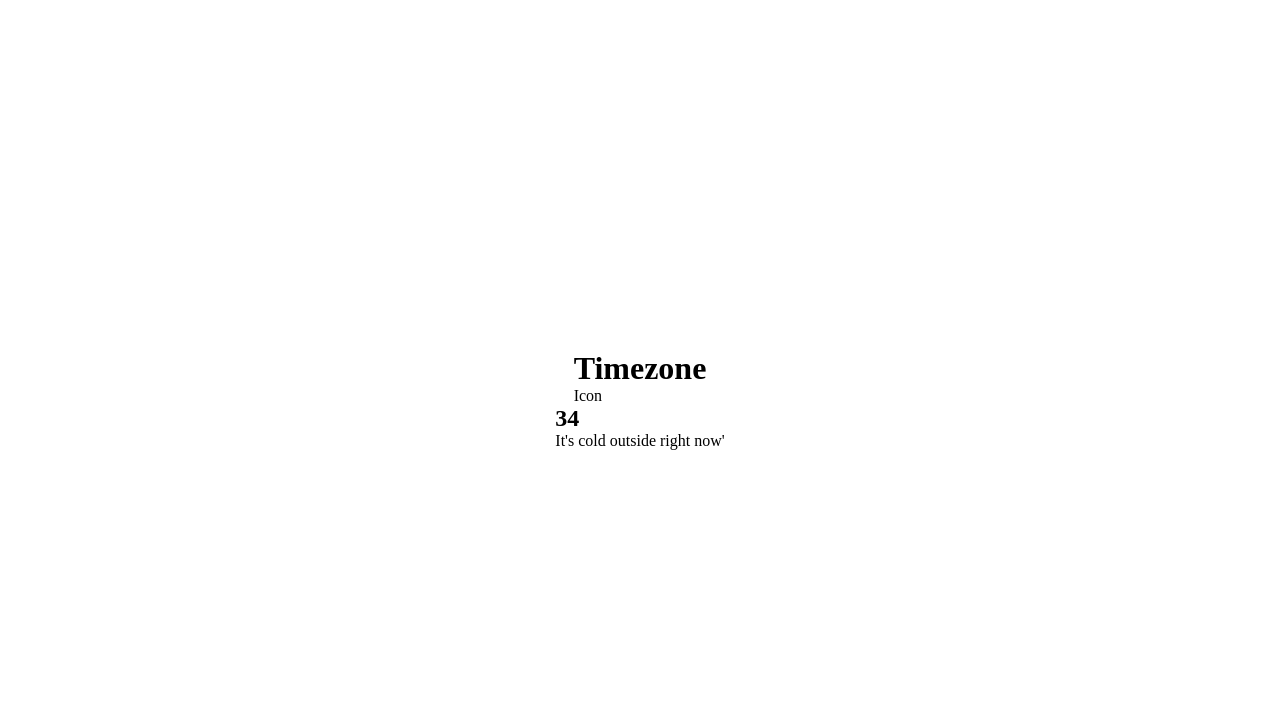
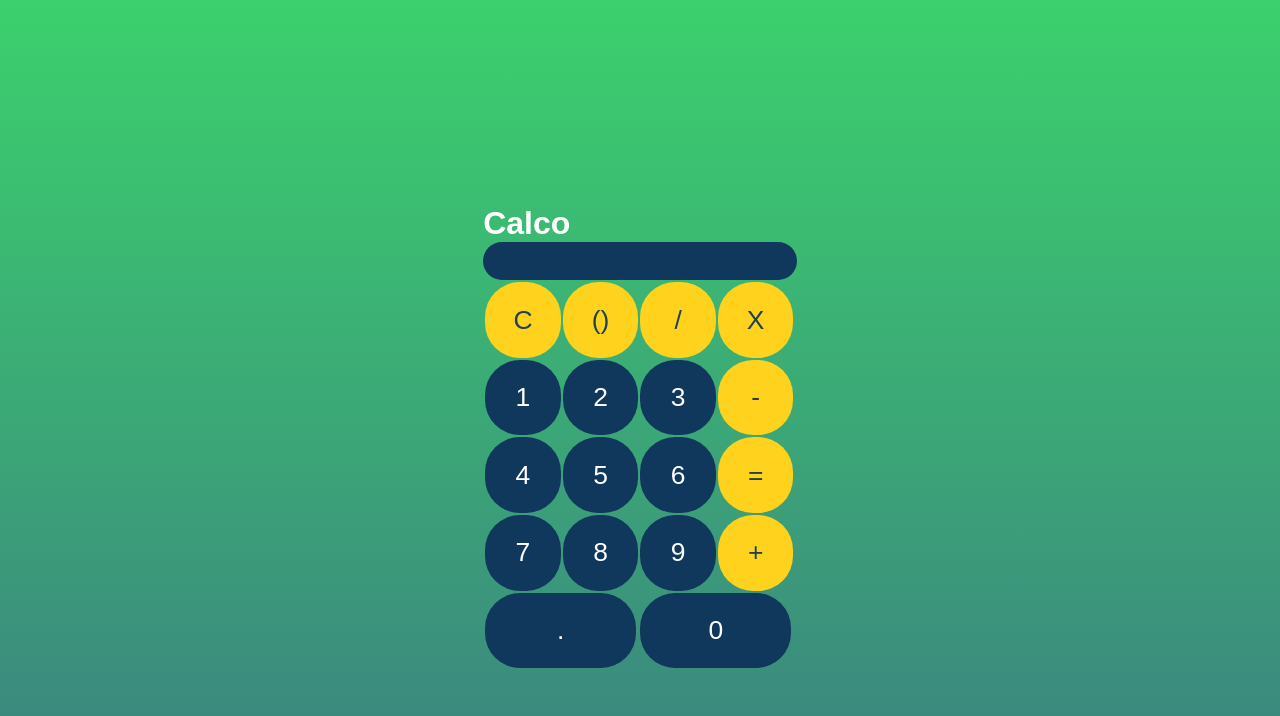
Before and after one commit to Aleksit0/Calco, a plain HTML site: page index.html in a window 1280 px wide. Drawn offline with Linux system fonts and the light colour scheme.

Commit message:
On branch master

```diff
--- a/index.html
+++ b/index.html
@@ -4,19 +4,49 @@
         <meta charset="UTF-8">
         <meta name="viewport" content="width=device-width, initial-scale=1.0">
         <link rel = 'stylesheet' href = 'style.css'>
-    <title>Weathery | Your new weather app</title>
+        <title>Calco</title>
     </head>
     <body>
+        <div class = 'main'>
 
-    <div class="location">
-        <h1 class = 'location-timezone'>Timezone</h1>
-        <p>Icon</p>
+            <h1 class = 'calco'>Calco</h1>
+
+            <form name = 'form'>
+                <input class = 'textview' name = 'textview'>
+            </form>
+
+            <table>
+                <tr>
+                    <td><input style = 'background: #ffd31d; color: #204051;'  class = 'button' type = 'button' onclick = 'clean()' value = 'C'></td>
+                    <td><input style = 'background: #ffd31d; color: #204051;'  class = 'button' type = 'button' onclick = 'insert("()")' value = '()'></td>
+                    <td><input style = 'background: #ffd31d; color: #204051;'  class = 'button' type = 'button' onclick = 'insert("/")' value = '/'></td>
+                    <td><input style = 'background: #ffd31d; color: #204051;'  class = 'button' type = 'button' onclick = 'insert("*")' value = 'X'></td>
+                </tr>
+                <tr>
+                    <td><input class = 'button' type = 'button' onclick = 'insert(1)' value = '1'></td>
+                    <td><input class = 'button' type = 'button' onclick = 'insert(2)' value = '2'></td>
+                    <td><input class = 'button' type = 'button' onclick = 'insert(3)' value = '3'></td>
+                    <td><input style = 'background: #ffd31d; color: #204051;'  class = 'button' type = 'button' onclick = 'insert("-")' value = '-'></td>
+                </tr>
+                <tr>
+                    <td><input class = 'button' type = 'button' onclick = 'insert(4)' value = '4'></td>
+                    <td><input class = 'button' type = 'button' onclick = 'insert(5)' value = '5'></td>
+                    <td><input class = 'button' type = 'button' onclick = 'insert(6)' value = '6'></td>
+                    <td><input style = 'background: #ffd31d; color: #204051;'  class = 'button' type = 'button' onclick = 'equal()' value = '='></td>
+                </tr>
+                <tr>
+                    <td><input class = 'button' type = 'button' onclick = 'insert(7)' value = '7'></td>
+                    <td><input class = 'button' type = 'button' onclick = 'insert(8)' value = '8'></td>
+                    <td><input class = 'button' type = 'button' onclick = 'insert(9)' value = '9'></td>
+                    <td><input style = 'background: #ffd31d; color: #204051;' class = 'button' type = 'button' onclick = 'insert("+")' value = '+'></td>
+                </tr>
+                <tr>
+                    <td colspan = '2'><input style = 'width: 4cm;' class = 'dotButton' type = 'button' onclick = 'insert(".")' value = '.'></td>
+                    <td><input style = 'width: 4cm;' class = 'zeroButton' type = 'button' onclick = 'insert(0)' value = '0'></td>
+                </tr>
+            </table>
         </div>
 
-    <div class="temperature">
-        <h2 class="temp-degree">34</h2>
-        <div class="temp-description">It's cold outside right now'</div>
-    </div>
 
     <script src = 'main.js'></script>
     </body>
--- a/main.js
+++ b/main.js
@@ -0,0 +1,9 @@
+function insert(num) {
+    document.form.textview.value += num;
+}
+function equal() {
+    document.form.textview.value = eval(document.form.textview.value);
+}
+function clean() {
+    document.form.textview.value = '';
+}
--- a/style.css
+++ b/style.css
@@ -1,7 +1,7 @@
 * {
     margin: 0;
     padding: 0;
-    border-sizing: border-box;
+    box-sizing: border-box;
 }
 
 body {
@@ -10,5 +10,102 @@ body {
     justify-content: center;
     flex-direction: column;
     align-items: center;
-    background: linear-gradient(rgb(47, 163, 86), rgb(48, ));
+    background: linear-gradient(rgb(59, 209, 109), rgb(59, 130, 128));
+    font-family: sans-serif;
+    color: white;
 }
+
+.calco {
+    font-family: sans-serif;
+}
+
+.textview {
+    background: #10375C;
+    color: white;
+    outline: none;
+    border: none;
+    border-radius: 25px;
+    text-align: center;
+}
+
+.button {
+    width: 2cm;
+    height: 2cm;
+    font-size: 0.7cm;
+    cursor: pointer;
+    border-radius: 35px;
+    background: #10375C;
+    color: white;
+    border: none;
+    transition-duration: 0.4s;
+    outline: none;
+}
+.button:hover {
+    background: white;
+    color: #204051;
+    border-color: #204051;
+}
+.button:active {
+    background-color: rgb(59, 130, 128);
+    transform: translateY(10px);
+}
+
+.zeroButton {
+    transition-duration: 0.4s;
+    background: #10375C;
+    color: white;
+    border: none;
+    position: absolute;
+    display: flex;
+    justify-content: center;
+    flex-direction: column;
+    align-items: center;
+    width: 2cm;
+    height: 2cm;
+    font-size: 0.7cm;
+    cursor: pointer;
+    border-radius: 35px;
+    outline: none;
+}
+.zeroButton:hover {
+    background: white;
+    color: #204051;
+    border-color: #204051;
+}
+.zeroButton:active {
+    background-color: rgb(59, 130, 128);
+    transform: translateY(10px);
+}
+
+.dotButton {
+    transition-duration: 0.4s;
+    background: #10375C;
+    color: white;
+    border: none;
+    position: absolute;
+    display: flex;
+    justify-content: center;
+    flex-direction: column;
+    align-items: center;
+    width: 2cm;
+    height: 2cm;
+    font-size: 0.7cm;
+    cursor: pointer;
+    border-radius: 35px;
+    outline: none;
+}
+.dotButton:hover {
+    background: white;
+    color: #204051;
+    border-color: #204051;
+}
+.dotButton:active {
+    background-color: rgb(59, 130, 128);
+    transform: translateY(10px);
+}
+
+.textview {
+    width: 8.3cm;
+    height: 1cm;
+    font-size: large;
+}
```
Lines whose indentation alone changed are shown as unchanged.
